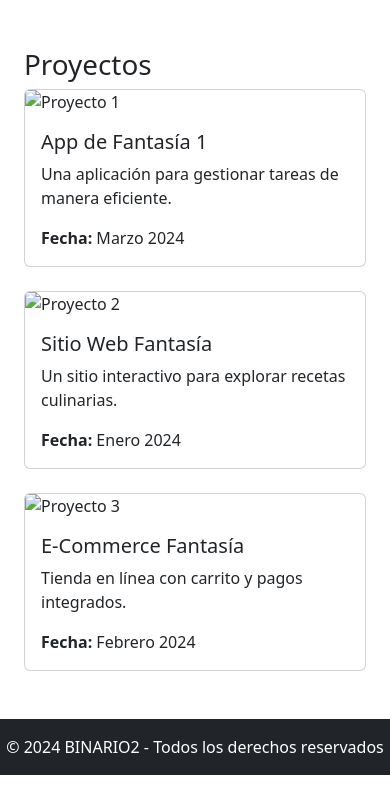
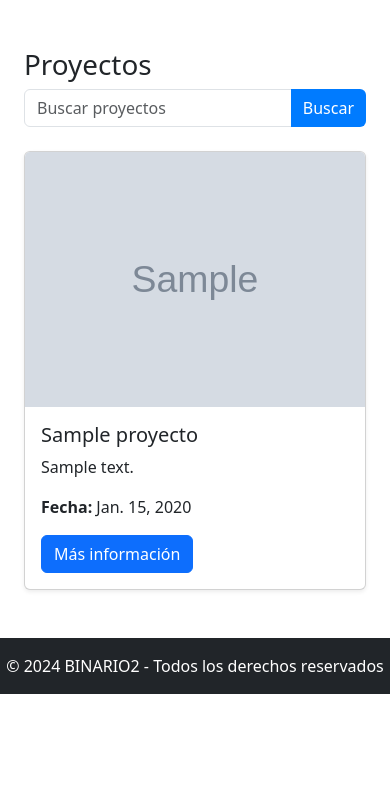
Before and after one commit to MariaNavarro90/BINARIO2, a Django app: page /proyectos/ in a window 390 px wide. Shown: the part 56-844 px from the top of the page. Run offline with Django 4.2, Linux system fonts and the light colour scheme; tables that the repository leaves empty hold one stand-in row (Sample ...); some libraries are stand-ins or nearby versions.

Commit message:
Enhance project templates with responsive image handling and search functionality

```diff
--- a/Proyecto1/templates/proyectos.html
+++ b/Proyecto1/templates/proyectos.html
@@ -3,39 +3,32 @@
 {% block content %}
 <div class="container mt-5">
     <h1>Proyectos</h1>
+    <div class="row mb-4">
+        <div class="col-md-6 offset-md-3">
+            <form method="get" action="{% url 'buscar' %}" class="input-group">
+                <input type="text" name="query" class="form-control" placeholder="Buscar proyectos">
+                <button class="btn btn-primary" type="submit">Buscar</button>
+            </form>
+        </div>
+    </div>
     <div class="row" id="proyectos-grid">
-        <!-- Proyectos ficticios -->
+        {% for proyecto in proyectos %}
         <div class="col-md-4">
-            <div class="card mb-4">
-                <img src="https://via.placeholder.com/350x200" class="card-img-top" alt="Proyecto 1">
+            <div class="card mb-4 shadow-sm">
+                {% if proyecto.imagen %}
+                <img src="{{ proyecto.imagen.url }}" class="card-img-top" alt="{{ proyecto.titulo }}">
+                {% else %}
+                <img src="https://via.placeholder.com/350x200" class="card-img-top" alt="{{ proyecto.titulo }}">
+                {% endif %}
                 <div class="card-body">
-                    <h5 class="card-title">App de Fantasía 1</h5>
-                    <p class="card-text">Una aplicación para gestionar tareas de manera eficiente.</p>
-                    <p class="card-text"><strong>Fecha:</strong> Marzo 2024</p>
+                    <h5 class="card-title">{{ proyecto.titulo }}</h5>
+                    <p class="card-text">{{ proyecto.descripcion }}</p>
+                    <p class="card-text"><strong>Fecha:</strong> {{ proyecto.fecha }}</p>
+                    <a href="{% url 'detalle_proyecto' proyecto.id %}" class="btn btn-primary">Más información</a>
                 </div>
             </div>
         </div>
-        <div class="col-md-4">
-            <div class="card mb-4">
-                <img src="https://via.placeholder.com/350x200" class="card-img-top" alt="Proyecto 2">
-                <div class="card-body">
-                    <h5 class="card-title">Sitio Web Fantasía</h5>
-                    <p class="card-text">Un sitio interactivo para explorar recetas culinarias.</p>
-                    <p class="card-text"><strong>Fecha:</strong> Enero 2024</p>
-                </div>
-            </div>
-        </div>
-        <div class="col-md-4">
-            <div class="card mb-4">
-                <img src="https://via.placeholder.com/350x200" class="card-img-top" alt="Proyecto 3">
-                <div class="card-body">
-                    <h5 class="card-title">E-Commerce Fantasía</h5>
-                    <p class="card-text">Tienda en línea con carrito y pagos integrados.</p>
-                    <p class="card-text"><strong>Fecha:</strong> Febrero 2024</p>
-                </div>
-            </div>
-        </div>
+        {% endfor %}
     </div>
 </div>
-
 {% endblock %}
```
Also changed, not shown: Proyecto1/templates/base.html (+9 -0 lines), Proyecto1/templates/detalle_proyecto.html (+10 -5 lines).
